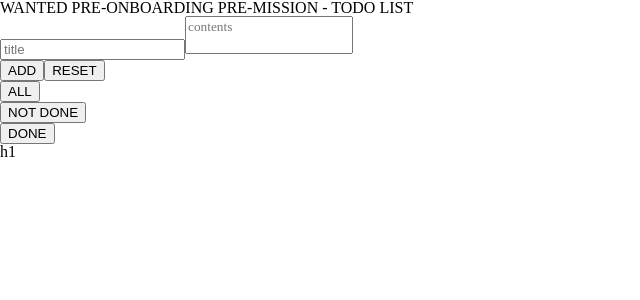
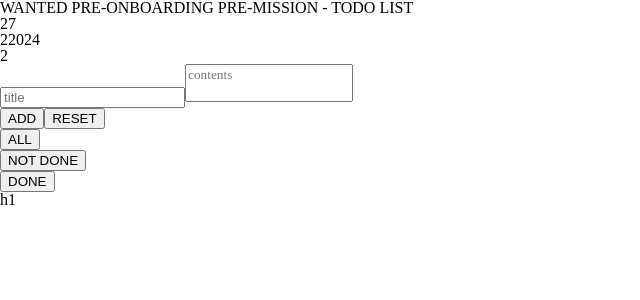
Before and after one commit to kms99/wanted_PRE-ONBOARDING_-, a React (Create React App) app: page / in a window 1280 px wide. Shown: the top 300 px of the page, without its empty margins (0-640 px from the left). Built offline with nearby package versions, Linux system fonts and the light colour scheme.

Commit message:
[add]: header 캘린더 기능 추가

```diff
--- a/src/App.tsx
+++ b/src/App.tsx
@@ -2,11 +2,12 @@ import React from 'react';
 import Form from './components/form/Form';
 import List from './components/list/List';
 import Nav from './components/nav/Nav';
+import Header from './components/header/Header';
 
 function App() {
   return (
     <div>
-      <h1>WANTED PRE-ONBOARDING PRE-MISSION - TODO LIST</h1>
+      <Header />
       <Form />
       <Nav />
       <List />
--- /dev/null
+++ b/src/app.styled.tsx
@@ -0,0 +1 @@
+import styled from 'styled-components';
--- /dev/null
+++ b/src/components/header/Header.tsx
@@ -0,0 +1,11 @@
+import React from 'react';
+import HeaderDate from './HeaderDate';
+
+export default function Header() {
+  return (
+    <header>
+      <h1>WANTED PRE-ONBOARDING PRE-MISSION - TODO LIST</h1>
+      <HeaderDate />
+    </header>
+  );
+}
--- /dev/null
+++ b/src/components/header/HeaderDate.tsx
@@ -0,0 +1,39 @@
+import React, { useEffect, useState } from 'react';
+
+export default function HeaderDate() {
+  const [currentDate, setCurrentDate] = useState<Date>(new Date());
+
+  useEffect(() => {
+    function updateDate() {
+      setCurrentDate(new Date());
+    }
+
+    const now = new Date();
+    // 다음 자정까지 남은 시간 계산
+    const msUntilMidnight =
+      new Date(now.getFullYear(), now.getMonth(), now.getDate() + 1).getTime() -
+      now.getTime();
+    // 자정에 한 번 실행
+    const timeoutId = setTimeout(updateDate, msUntilMidnight);
+    // 매일 자정에 업데이트
+    const intervalId = setInterval(updateDate, 24 * 60 * 60 * 1000);
+
+    return () => {
+      clearTimeout(timeoutId);
+      clearInterval(intervalId);
+    };
+  }, []);
+
+  return (
+    <div>
+      <div>
+        <div>{currentDate.getDate()}</div>
+        <div>
+          <span>{currentDate.getMonth() + 1}</span>
+          <span>{currentDate.getFullYear()}</span>
+        </div>
+      </div>
+      <div>{currentDate.getDay()}</div>
+    </div>
+  );
+}
```
